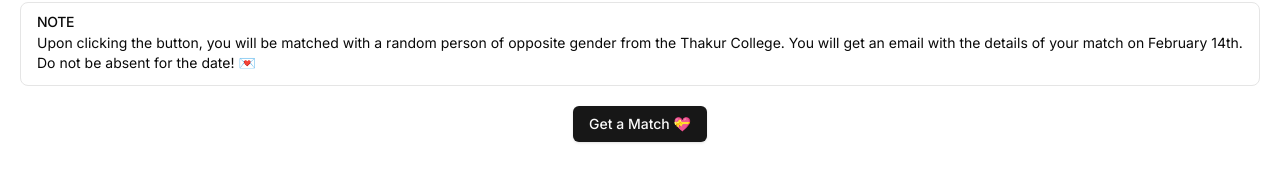
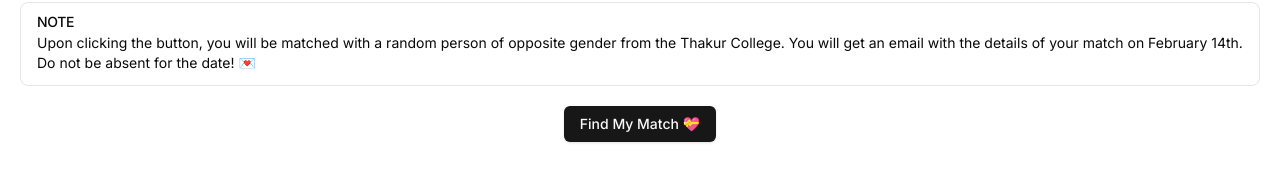
Before and after one commit to Vishvsalvi/campus-crush-frontend, a Next.js app: page /home in a window 1280 px wide. Shown: the part 190-372 px from the top of the page. Built offline with nearby package versions, Linux system fonts and the light colour scheme; sample sign-in values are in the browser's storage.

Commit message:
Basic UI changes

```diff
--- a/src/app/home/page.js
+++ b/src/app/home/page.js
@@ -7,6 +7,7 @@ import { Alert, AlertDescription, AlertTitle } from "@/components/ui/alert"
 
 import { useRouter } from "next/navigation";
 import axios from "axios";
+import { set } from "react-hook-form";
 
 
 export default function Home() {
@@ -20,6 +21,7 @@ const [isMatched, setIsMatched] = useState("false")
 const [token, setToken] = useState("")
 const router = useRouter();
 
+const [isLoading, setIsLoading] = useState(false);
 
 const updateClock = () => {
   const now = new Date().getTime();
@@ -59,6 +61,7 @@ useEffect(() => {
 
 const handleMatch = async () => {
   try {
+    setIsLoading(true);
     const accessToken = localStorage.getItem("token");
     const studentId = localStorage.getItem("studentId");
 
@@ -79,6 +82,7 @@ const handleMatch = async () => {
     }
   } catch (error) {
     console.log(error);
+    setIsLoading(false);
   }
 };
 
@@ -106,9 +110,10 @@ if(isMatched === "false"){
 
   <Button
     onClick={handleMatch}
+    disabled={isLoading}
     className="mt-5"
   >
-    Get a Match 💝
+    {isLoading ? "Matching..." : "Find My Match 💝"}
   </Button>
 </div>)
 } else  {
--- a/src/app/page.js
+++ b/src/app/page.js
@@ -86,6 +86,7 @@ export default function page() {
       }
     } catch (error) {
       setIsLoading(true);
+      toast("Incorrect email or password or not registered user")
 
 
     } finally {
--- a/src/app/signup/page.js
+++ b/src/app/signup/page.js
@@ -105,7 +105,7 @@ export default function Forming() {
       }
     } catch (error) {
       setIsLoading(true);
-
+      toast("Error, password should be atleast 8 characters long (1 number, 1 uppercase, 1 special character ), email should be valid and all fields are required")
 
     } finally {
       setIsLoading(false);
```
